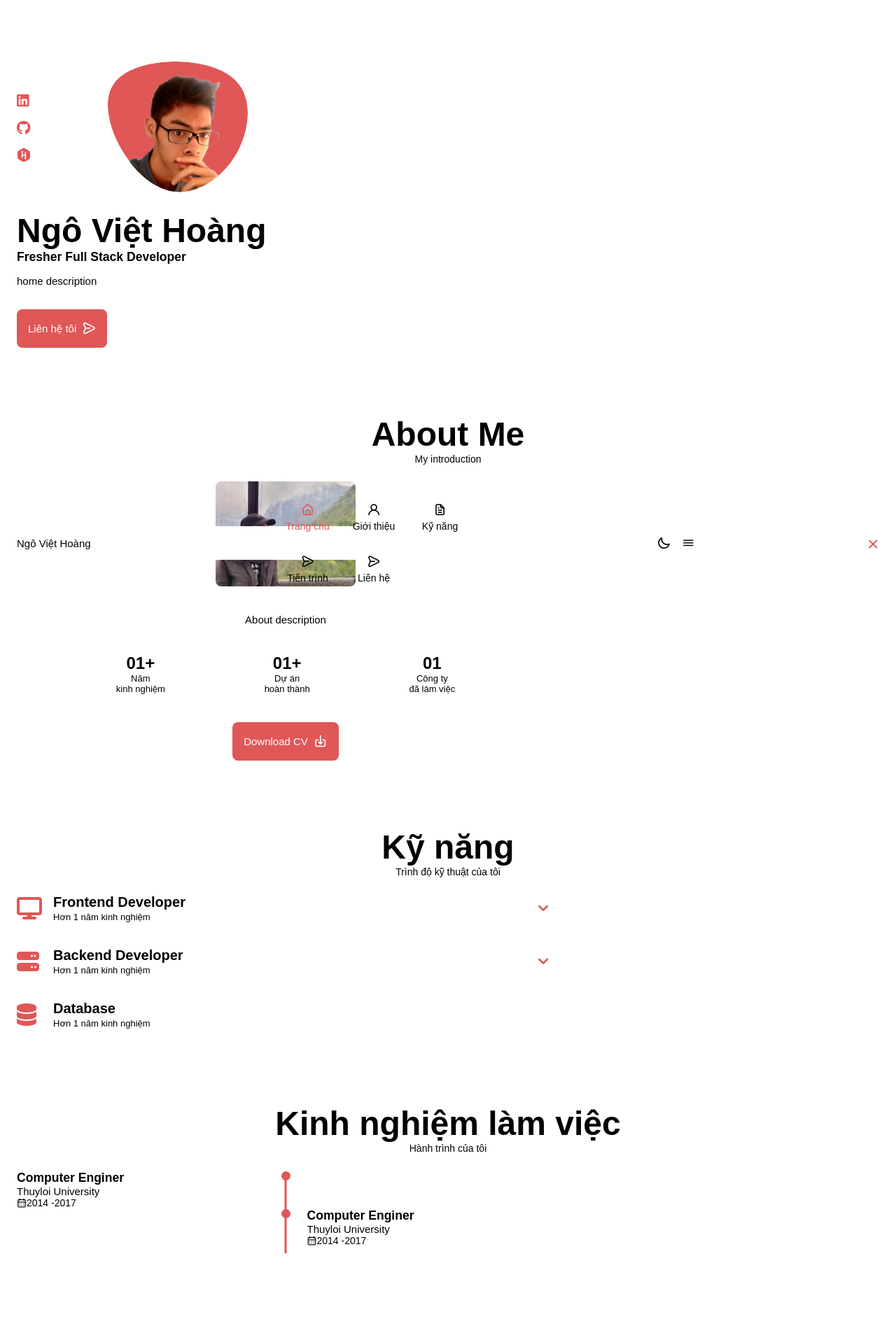
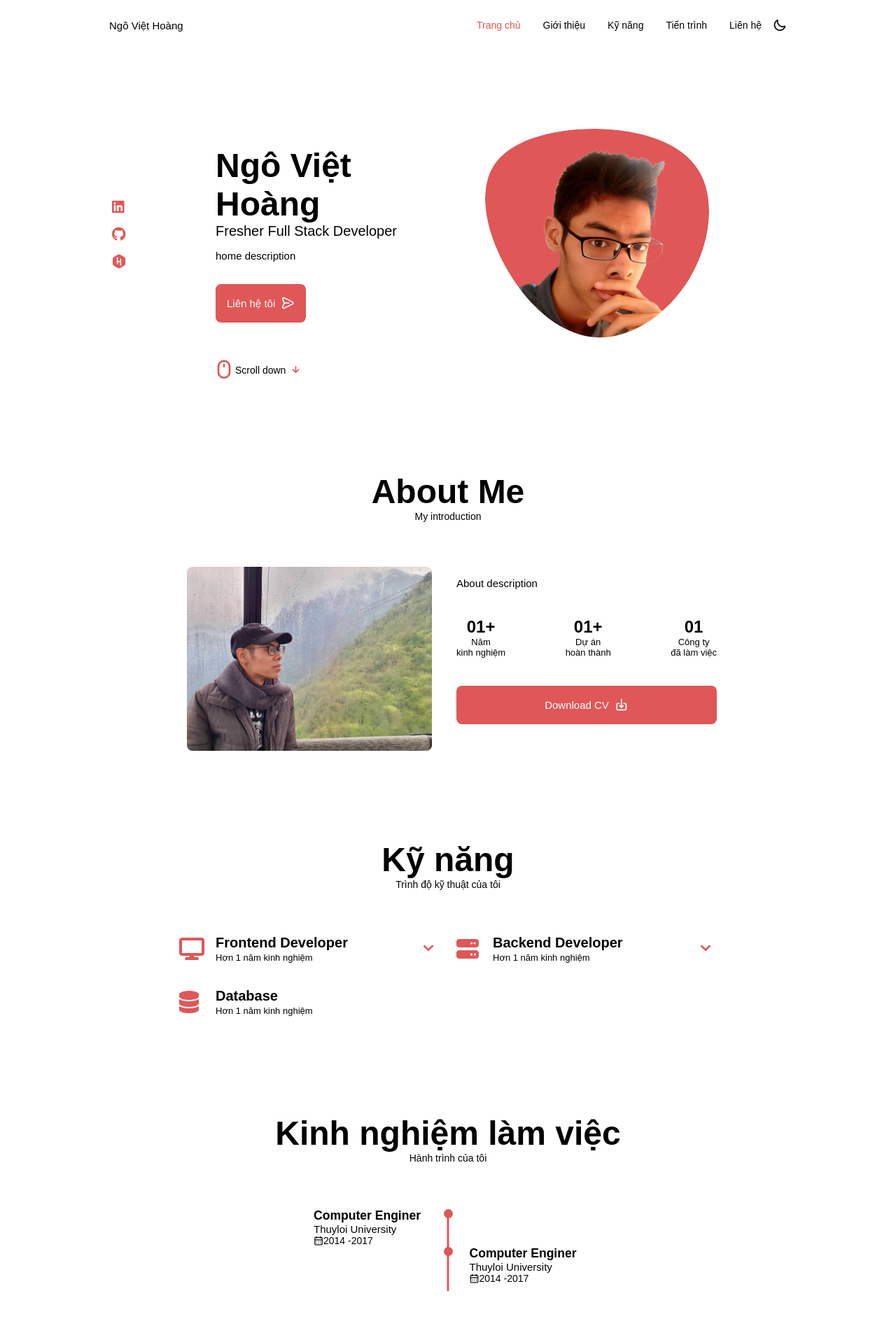
Before and after one commit to VietHoang319/MyPortfolio-ReactJS, a React (Create React App) app: page / in a window 1280 px wide. Shown: the top 1885 px of the page at 70% size. Built offline with nearby package versions, Linux system fonts and the light colour scheme.

Commit message:
update scc

```diff
--- a/src/App.js
+++ b/src/App.js
@@ -2,6 +2,7 @@ import { useEffect, useState } from "react";
 import Footer from "./layout/footer/Footer";
 import Header from "./layout/header/Header";
 import Main from "./layout/main/Main";
+import "./assets/style/Variable.scss";
 import "./assets/style/App.scss";
 
 function App() {
--- a/src/assets/style/App.scss
+++ b/src/assets/style/App.scss
@@ -1,5 +1,3 @@
-@import "./Variable.scss";
-
 html {
   scroll-behavior: smooth;
 }
@@ -10,6 +8,17 @@ body {
   font-family: var(--body-font);
   font-size: var(--normal-font-size);
   margin: 0 0 var(--header-height) 0;
+
+  @media screen and (min-width: 768px) {
+    margin: 0;
+  }
+}
+
+.dark-theme {
+  --text-color: #fff;
+  --body-color: #000000;
+  --scroll-bar-color: hsl(1, 12%, 48%);
+  --scroll-thumb-color: hsl(1, 12%, 36%);
 }
 
 h1,
@@ -38,6 +47,10 @@ img {
 .section {
   padding: 2rem 0 4rem;
 
+  @media screen and (min-width: 768px) {
+    padding: 6rem 0 2rem;
+  }
+
   &-title {
     color: var(--text-color);
     font-size: var(--big-font-size);
@@ -47,6 +60,10 @@ img {
     display: block;
     font-size: var(--small-font-size);
     margin-bottom: 1.5rem;
+
+    @media screen and (min-width: 768px) {
+      margin-bottom: 4rem;
+    }
   }
 
   &-title,
@@ -59,6 +76,16 @@ img {
   margin-left: 1.5rem;
   margin-right: 1.5rem;
   max-width: 768px;
+
+  @media screen and (max-width: 350px) {
+    margin-left: 1rem;
+    margin-right: 1rem;
+  }
+
+  @media screen and (min-width: 768px) {
+    margin-left: auto;
+    margin-right: auto;
+  }
 }
 
 .grid {
@@ -104,6 +131,11 @@ img {
   right: 1rem;
   z-index: var(--z-tooltip);
 
+  @media screen and (min-width: 768px) {
+    bottom: 8rem;
+    right: 2rem;
+  }
+
   &-icon {
     color: var(--first-color);
     font-size: 1.5rem;
@@ -117,3 +149,29 @@ img {
 .show-scroll {
   display: block;
 }
+
+/* SCROLL BAR */
+::-webkit-scrollbar {
+  width: 0.6rem;
+  background-color: var(--scroll-bar-color);
+  border-radius: 0.5rem;
+}
+
+::-webkit-scrollbar-thumb {
+  background-color: var(--scroll-thumb-color);
+  border-radius: 0.5rem;
+}
+
+::-webkit-scrollbar-thumb:hover {
+  background-color: var(--text-color);
+}
+
+.main {
+  @media screen and (min-width: 768px) {
+    padding: 0 1rem;
+  }
+
+  @media screen and (min-width: 1024px) {
+    padding: 0;
+  }
+}
--- a/src/assets/style/Variable.scss
+++ b/src/assets/style/Variable.scss
@@ -24,6 +24,8 @@
   --first-color-alt: hsl(0, 57%, 53%);
   --first-color-lighter: hsl(0, 92%, 85%);
   --text-color: #000000;
+  --scroll-bar-color: hsl(0, 12%, 90%);
+  --scroll-thumb-color: hsl(0, 12%, 80%);
 
   @media screen and (min-width: 986px) {
     --big-font-size: 3rem;
--- a/src/component/about/About.js
+++ b/src/component/about/About.js
@@ -55,7 +55,7 @@ function About() {
             <a
               download="CV_Ngo Viet Hoang_Java Developer.pdf"
               href={MyCV}
-              className="button button-flex"
+              className="button button-flex button-download-cv"
             >
               Download CV <i className="uil uil-download-alt button-icon"></i>
             </a>
--- a/src/component/about/About.scss
+++ b/src/component/about/About.scss
@@ -1,23 +1,37 @@
-@import "../../assets/style/App.scss";
+.about-container {
+  @media screen and (min-width: 768px) {
+    column-gap: 5rem;
+  }
 
-.about-container {
   .about-img {
     align-self: center;
     border-radius: 0.5rem;
     justify-self: center;
     width: 200px;
+
+    @media screen and (min-width: 768px) {
+      width: 350px;
+    }
   }
 
   .about-data {
     .about-description {
       text-align: center;
       margin-bottom: 2.5rem;
+
+      @media screen and (min-width: 768px) {
+        text-align: initial;
+      }
     }
 
     .about-info {
       display: flex;
       justify-content: space-evenly;
       margin-bottom: 2.5rem;
+
+      @media screen and (min-width: 768px) {
+        justify-content: space-between;
+      }
 
       &-title {
         color: var(--text-color);
@@ -35,6 +49,21 @@
     .about-buttons {
       display: flex;
       justify-content: center;
+
+      @media screen and (min-width: 768px) {
+        justify-content: initial;
+      }
+
+      .button-download-cv {
+        @media screen and (min-width: 768px) {
+          width: 100%;
+          justify-content: center;
+        }
+      }
     }
   }
+
+  @media screen and (min-width: 568px) {
+    grid-template-columns: repeat(2, 1fr);
+  }
 }
--- a/src/component/contact/Contact.scss
+++ b/src/component/contact/Contact.scss
@@ -1,5 +1,3 @@
-@import "../../assets/style/Variable.scss";
-
 .contact-container {
   row-gap: 3rem;
 
@@ -24,4 +22,8 @@
       color: var(--text-color);
     }
   }
+
+  @media screen and (min-width: 568px) {
+    grid-template-columns: repeat(2, 1fr);
+  }
 }
--- a/src/component/home/Home.js
+++ b/src/component/home/Home.js
@@ -71,7 +71,7 @@ function Home() {
 
           <div className="home-data">
             <h1 className="home-title">Ngô Việt Hoàng</h1>
-            <h3 className="home-subtittle">Fresher Full Stack Developer</h3>
+            <h3 className="home-subtitle">Fresher Full Stack Developer</h3>
             <p className="home-description">home description</p>
             <a href="#contact" className="button button-flex">
               Liên hệ tôi <i className="uil uil-message button-icon"></i>
--- a/src/component/home/Home.scss
+++ b/src/component/home/Home.scss
@@ -1,17 +1,36 @@
-@import "../../assets/style/App.scss";
-
 .home-container {
   gap: 1rem;
+
+  @media screen and (min-width: 768px) {
+    row-gap: 5rem;
+  }
 
   .home-content {
     align-items: center;
     grid-template-columns: 0.5fr 3fr;
     padding-top: 3.5rem;
 
+    @media screen and (max-width: 350px) {
+      grid-template-columns: 0.25fr 3fr;
+    }
+
+    @media screen and (min-width: 568px) {
+      grid-template-columns: max-content 1fr 1fr;
+    }
+
+    @media screen and (min-width: 768px) {
+      padding-top: 5.5rem;
+      column-gap: 2rem;
+    }
+
     .home-social {
       display: grid;
       grid-template-columns: max-content;
       row-gap: 1rem;
+
+      @media screen and (min-width: 1024px) {
+        transform: translateX(-6rem);
+      }
 
       &-icon {
         color: var(--first-color);
@@ -23,17 +42,40 @@
       }
     }
 
-    .home-blob {
-      fill: var(--first-color);
-      width: 200px;
+    .home-img {
+      @media screen and (min-width: 568px) {
+        justify-self: center;
+        order: 1;
+      }
 
-      &-img {
-        width: 170px;
+      .home-blob {
+        fill: var(--first-color);
+        width: 200px;
+
+        @media screen and (max-width: 350px) {
+          width: 180px;
+        }
+
+        @media screen and (min-width: 768px) {
+          width: 270px;
+        }
+
+        @media screen and (min-width: 1024px) {
+          width: 320px;
+        }
+
+        &-img {
+          width: 170px;
+        }
       }
     }
 
     .home-data {
       grid-column: 1/3;
+
+      @media screen and (min-width: 568px) {
+        grid-column: initial;
+      }
 
       .home-title {
         font-size: var(--big-font-size);
@@ -55,9 +97,17 @@
   .home-scroll {
     display: none;
 
+    @media screen and (min-width: 768px) {
+      display: block;
+    }
+
     &-button {
       color: var(--first-color);
       transition: 0.3s;
+
+      @media screen and (min-width: 768px) {
+        margin-left: 3rem;
+      }
 
       .home-scroll-mouse {
         font-size: 2rem;
--- a/src/component/qualification/Qualification.scss
+++ b/src/component/qualification/Qualification.scss
@@ -1,11 +1,24 @@
-@import "../../assets/style/App.scss";
+.qualification-container {
+  .qualification-section {
+    @media screen and (min-width: 568px) {
+      display: grid;
+      grid-template-columns: 0.6fr;
+      justify-content: center;
+    }
 
-.qualification-container {
+    @media screen and (min-width: 768px) {
+      grid-template-columns: 0.5fr;
+    }
+
     .qualification-content {
       .qualification-data {
         column-gap: 1.5rem;
         display: grid;
         grid-template-columns: 1fr max-content 1fr;
+
+        @media screen and (max-width: 350px) {
+          gap: 0.5rem;
+        }
 
         .qualification-calendar {
           font-size: var(--small-font-size);
@@ -30,3 +43,4 @@
       }
     }
   }
+}
--- a/src/component/skill/Skill.scss
+++ b/src/component/skill/Skill.scss
@@ -1,7 +1,9 @@
-@import "../../assets/style/App.scss";
-
 .skill-container {
   row-gap: 0;
+
+  @media screen and (min-width: 568px) {
+    grid-template-columns: repeat(2, 1fr);
+  }
 
   .skill-content {
     margin-bottom: 0.75rem;
@@ -30,6 +32,10 @@
 
       .skill-title {
         font-size: var(--h3-font-size);
+
+        @media screen and (max-width: 350px) {
+          font-size: var(--normal-font-size);
+        }
       }
 
       .skill-subtitle {
--- a/src/layout/footer/Footer.scss
+++ b/src/layout/footer/Footer.scss
@@ -1,5 +1,3 @@
-@import "../../assets/style/Variable.scss";
-
 .footer {
   padding-top: 2rem;
 
@@ -7,8 +5,25 @@
     background-color: var(--first-color);
     padding: 2rem 0 3rem;
 
+    @media screen and (min-width: 768px) {
+      padding: 3rem 0 3.5rem;
+    }
+
     .footer-container {
       row-gap: 3.5rem;
+
+      @media screen and (min-width: 568px) {
+        grid-template-columns: repeat(2, 1fr);
+      }
+
+      @media screen and (min-width: 768px) {
+        grid-template-columns: repeat(3, 1fr);
+        padding: 0 1rem;
+      }
+
+      @media screen and (min-width: 1024px) {
+        padding: 0;
+      }
 
       .footer-title {
         font-size: var(--big-font-size);
@@ -26,6 +41,11 @@
         margin: 0;
         row-gap: 1.5rem;
 
+        @media screen and (min-width: 768px) {
+          column-gap: 2rem;
+          flex-direction: row;
+        }
+
         .footer-link:hover {
           color: var(--first-color-lighter);
         }
@@ -34,6 +54,10 @@
       .footer-social {
         font-size: 1.25rem;
         margin-right: 1.5rem;
+
+        @media screen and (min-width: 768px) {
+          justify-self: flex-end;
+        }
 
         &:hover {
           color: var(--first-color-lighter);
--- a/src/layout/header/Header.scss
+++ b/src/layout/header/Header.scss
@@ -1,5 +1,3 @@
-@import "../../assets/style/Variable.scss";
-
 .header {
   background-color: var(--body-color);
   bottom: 0;
@@ -8,12 +6,28 @@
   width: 100%;
   z-index: var(--z-fixed);
 
+  @media screen and (min-width: 768px) {
+    bottom: initial;
+    top: 0;
+    padding: 0 1rem;
+    width: -webkit-fill-available;
+  }
+
+  @media screen and (min-width: 1024px) {
+    padding: 0;
+  }
+
   .nav {
     align-items: center;
     display: flex;
     justify-content: space-between;
     height: var(--header-height);
     max-width: 968px;
+
+    @media screen and (min-width: 768px) {
+      height: calc(var(--header-height) + 1.5rem);
+      column-gap: 1rem;
+    }
 
     &-logo,
     &-toggle {
@@ -37,6 +51,10 @@
         font-size: 1.25rem;
         margin-right: 1rem;
 
+        @media screen and (min-width: 768px) {
+          margin: 0;
+        }
+
         &:hover {
           color: var(--first-color);
         }
@@ -45,13 +63,44 @@
       .nav-toggle {
         font-size: 1.1rem;
         cursor: pointer;
+
+        @media screen and (min-width: 768px) {
+          display: none;
+        }
       }
     }
 
-    &-list {
+    &-menu {
+      @media screen and (max-width: 350px) {
+        padding: 2rem 0.25rem 4rem;
+      }
+
+      @media screen and (max-width: 767px) {
+        background-color: var(--body-color);
+        bottom: -100%;
+        border-radius: 2rem 2rem 0 0;
+        box-shadow: 0 -1px 4px rgba(0, 0, 0, 0.15);
+        left: 0;
+        max-width: -webkit-fill-available;
+        padding: 2rem 1.5rem 2rem;
+        position: fixed;
+        transition: 1s;
+        width: 100%;
+      }
+
+      @media screen and (min-width: 768px) {
+        margin-left: auto;
+      }
+
+      .nav-list {
         gap: 2rem;
         grid-template-columns: repeat(3, 1fr);
         padding: 0;
+
+        @media screen and (min-width: 768px) {
+          display: flex;
+          column-gap: 2rem;
+        }
 
         .nav-link {
           align-items: center;
@@ -61,14 +110,23 @@
           font-size: var(--small-font-size);
           font-weight: var(--font-medium);
 
+          @media screen and (max-width: 350px) {
+            column-gap: 0;
+          }
+
           .nav-icon {
             margin-bottom: 0.25rem;
             font-size: 1.2rem;
+
+            @media screen and (min-width: 768px) {
+              display: none;
+            }
           }
         }
 
         .active-link {
           color: var(--first-color);
+        }
       }
     }
 
@@ -80,6 +138,10 @@
       cursor: pointer;
       color: var(--first-color);
 
+      @media screen and (min-width: 768px) {
+        display: none;
+      }
+
       &:hover {
         color: var(--first-color-alt);
       }
@@ -88,21 +150,6 @@
     .show-menu {
       bottom: 0;
     }
-
-    @media screen and (max-width: 767px) {
-      &-menu {
-        background-color: var(--body-color);
-        bottom: -100%;
-        border-radius: 2rem 2rem 0 0;
-        box-shadow: 0 -1px 4px rgba(0, 0, 0, 0.15);
-        left: 0;
-        max-width: -webkit-fill-available;
-        padding: 2rem 1.5rem 2rem;
-        position: fixed;
-        transition: 1s;
-        width: 100%;
-      }
-    }
   }
 }
 
```
Lines whose indentation alone changed are shown as unchanged.
